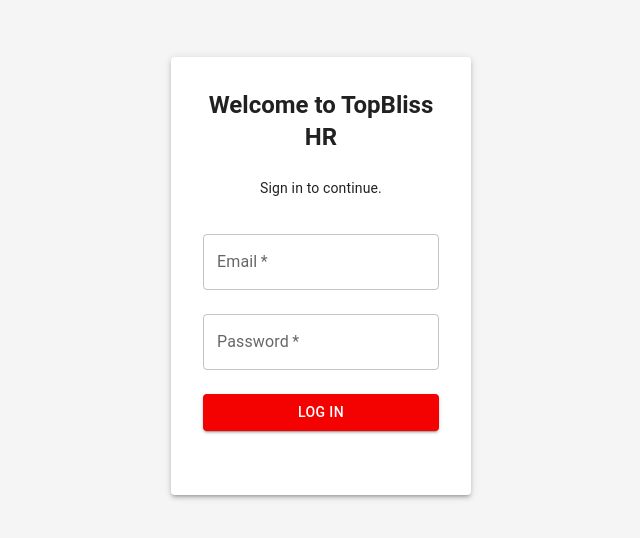
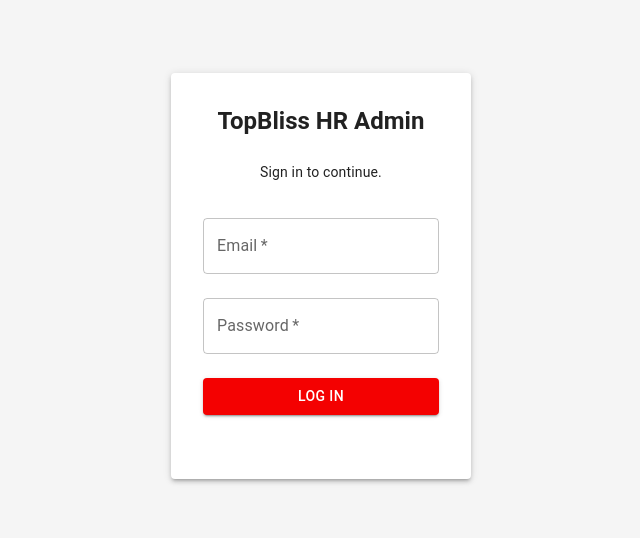
Before and after one commit to COMEFORTHSTRATOS/TopBlissPayrollReactJS, a React (Create React App) app: page / in a window 1280 px wide. Shown: the part 124-662 px from the top of the page, without its empty margins (319-959 px from the left). Built offline with nearby package versions, Linux system fonts and the light colour scheme.

Commit message:
Update Login.js

```diff
--- a/src/Login/Login.js
+++ b/src/Login/Login.js
@@ -32,7 +32,7 @@
         }}
       >
         <Typography variant="h5" component="h1" gutterBottom>
-          <b>Welcome to TopBliss HR</b>
+          <b>TopBliss HR Admin</b>
         </Typography>
         <Typography variant="body2" gutterBottom>
           Sign in to continue.
```
